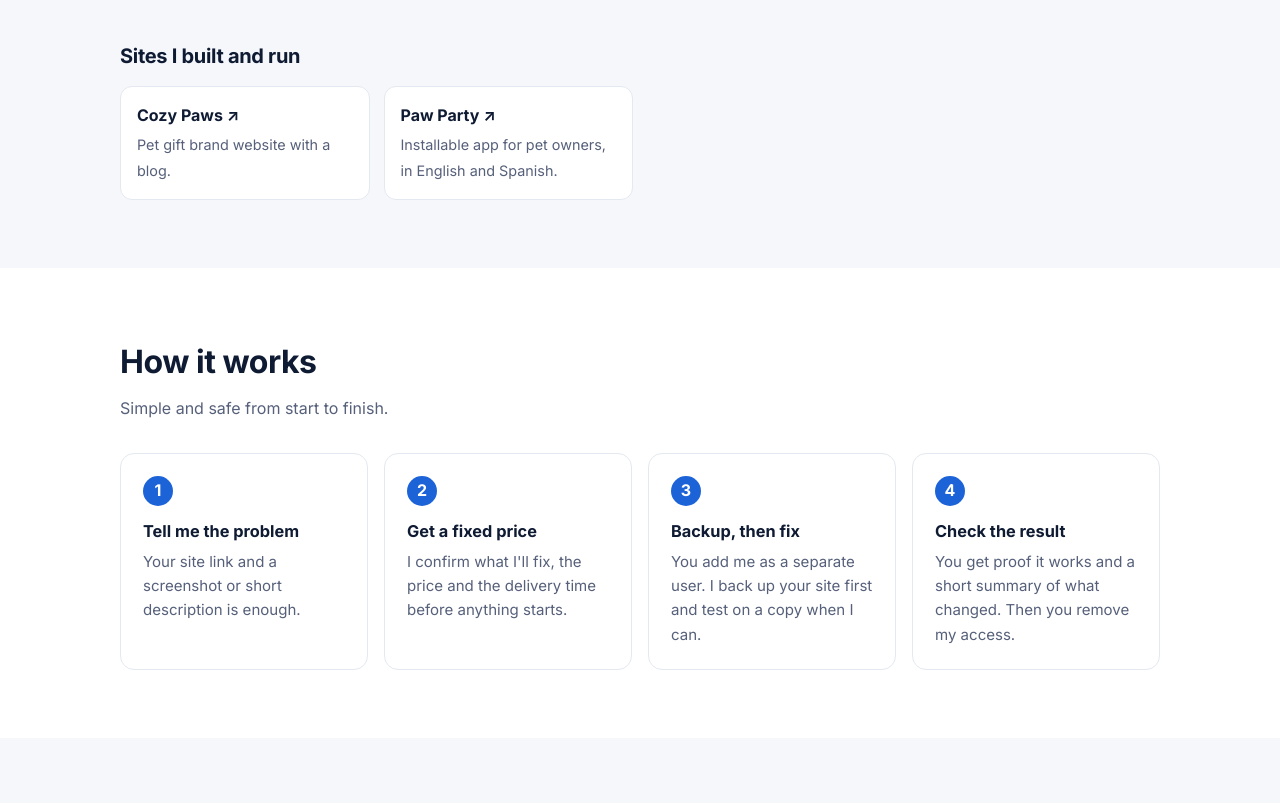
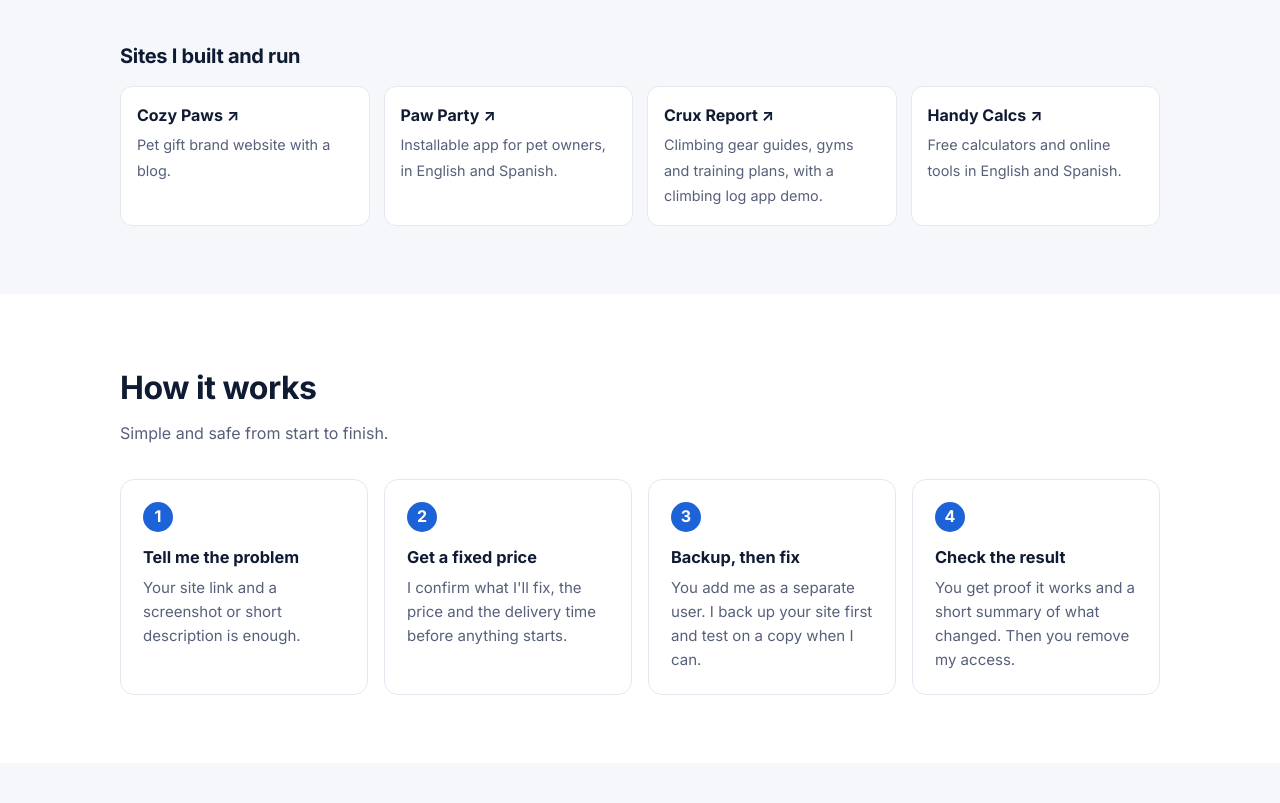
Before and after one commit to azul-beep/azul-beep.github.io, a plain HTML site: page index.html in a window 1280 px wide. Shown: the part 4256-5059 px from the top of the page. Drawn offline with Linux system fonts and the light colour scheme.

Commit message:
Add Crux Report and Handy Calcs back to Sites I built and run
Co-Authored-By: Claude Opus 5.5 <noreply@anthropic.com>
Claude-Session: https://claude.ai/code/session_016faVtFBQARsujvhPvjngmJ

```diff
--- a/index.html
+++ b/index.html
@@ -206,6 +206,8 @@ h2.sub2{font-size:1.25rem;margin:40px 0 14px}
   <div class="mini">
     <a href="https://cozypawsgifts.pages.dev/"><b>Cozy Paws ↗</b><span>Pet gift brand website with a blog.</span></a>
     <a href="https://cozypawsgifts.pages.dev/fun/"><b>Paw Party ↗</b><span>Installable app for pet owners, in English and Spanish.</span></a>
+    <a href="https://thecruxreport.netlify.app/"><b>Crux Report ↗</b><span>Climbing gear guides, gyms and training plans, with a climbing log app demo.</span></a>
+    <a href="https://gethandycalcs.pages.dev/"><b>Handy Calcs ↗</b><span>Free calculators and online tools in English and Spanish.</span></a>
   </div>
 </div></section>
 
```
